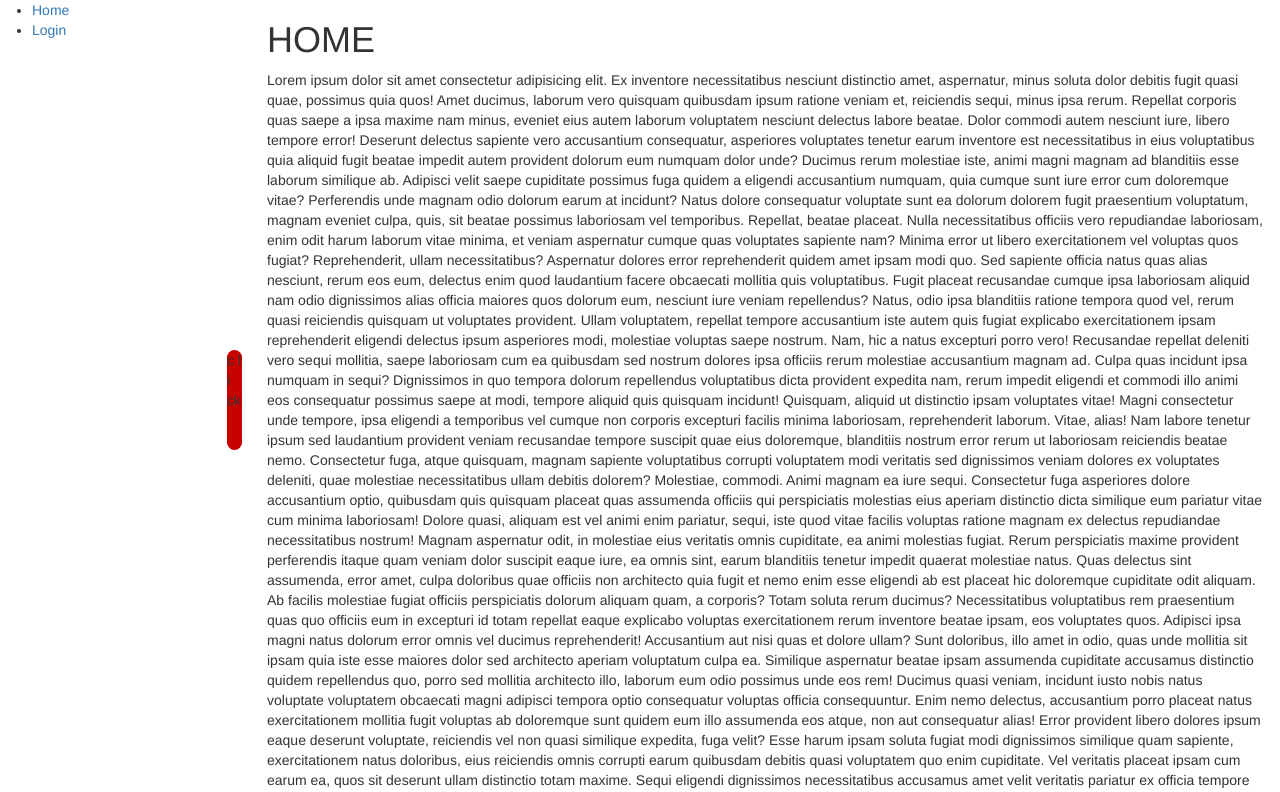
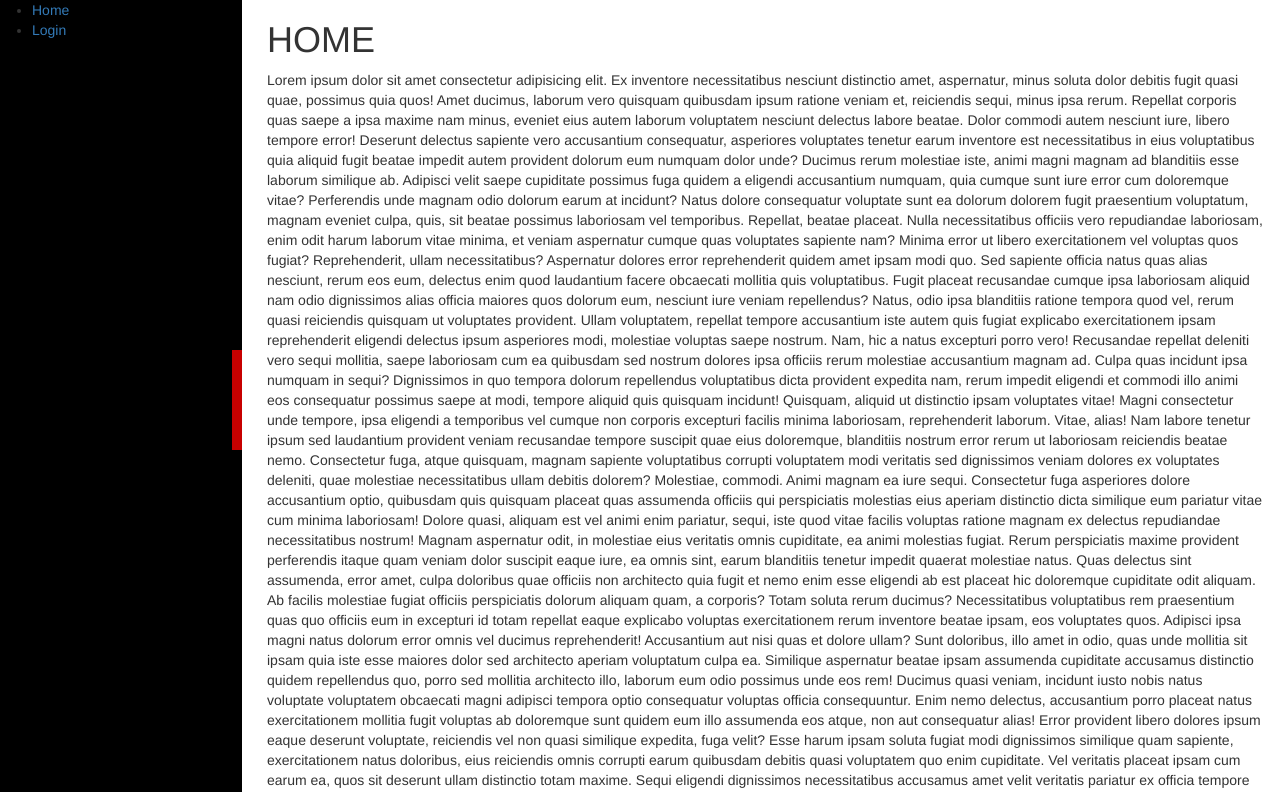
Before and after one commit to MaxBaranowski/react-cinema, a React (Create React App) app in the folder app/: page / in a window 1280 px wide. Shown: the top 792 px of the page. Built offline with nearby package versions, Linux system fonts and the light colour scheme.

Commit message:
rewrite css

```diff
--- a/app/src/components/NavigationBar/index.js
+++ b/app/src/components/NavigationBar/index.js
@@ -64,7 +64,7 @@ export default class NavBar extends Component {
                   </li>
                 </ul>
               </aside>
-              {(this.state.windowWidth <= this.state.windowBreakpoint) && <span className="show-hide-nav" onClick={this.toggle}>c l i ck</span>}
+              {(this.state.windowWidth <= this.state.windowBreakpoint) && <span className="show-hide-nav" onClick={this.toggle}></span>}
             </nav >
           </ aside>
         </CSSTransition>
--- a/app/src/components/NavigationBar/styles.scss
+++ b/app/src/components/NavigationBar/styles.scss
@@ -5,7 +5,7 @@
   display: flex;
   position: relative;
   // border: 1px solid red;
-  background-color: white;
+  background-color: #000;
   height: 100vh;
   z-index: 10;
 
@@ -19,14 +19,24 @@
     width: 250px;
     height: 100vh;
     overflow: hidden;
-    // background-color: #ccc;
+  }
+}
+
+@media (min-width: 1200px) {
+  .menu-wrapper {
+    aside {
+      position: fixed;
+      width: 250px;
+      background-color: #000;
+      height: 100vh;
+    }
   }
 }
 
 @media (min-width: 992px) and (max-width: 1199px) {
   .menu-wrapper {
     position: fixed;
-    left: -235px;
+    left: -240px;
     min-height: 100vh;
 
     aside {
@@ -39,7 +49,7 @@
   }
 
   .menu-enter.menu-enter-active {
-    left: -235px;
+    left: -240px;
   }
 
   .menu-enter-done {
@@ -52,7 +62,7 @@
   }
 
   .menu-exit-done {
-    left: -235px;
+    left: -240px;
     transition: all 1s linear;
   }
 }
@@ -60,7 +70,7 @@
 @media (min-width: 769px) and (max-width: 991px) {
   .menu-wrapper {
     position: fixed;
-    left: -235px;
+    left: -240px;
     min-height: 100vh;
 
     aside {
@@ -73,7 +83,7 @@
   }
 
   .menu-enter.menu-enter-active {
-    left: -235px;
+    left: -240px;
   }
 
   .menu-enter-done {
@@ -86,7 +96,7 @@
   }
 
   .menu-exit-done {
-    left: -235px;
+    left: -240px;
     transition: all 1s linear;
   }
 }
@@ -154,7 +164,7 @@
   }
 
   .menu-exit-done {
-    left: calc(-100vw - -16px);
+    left: calc(-100vw - -10px);
     transition: all 1s linear;
   }
 }
--- a/app/src/components/styles.scss
+++ b/app/src/components/styles.scss
@@ -13,9 +13,9 @@
   align-self: center;
   position: absolute;
   right: 0;
-  width: 15px;
+  width: 10px;
   height: 100px;
-  border-radius: 15px;
+  // border-radius: 15px;
   background-color: #c70000;
   cursor: pointer;
 }
```
